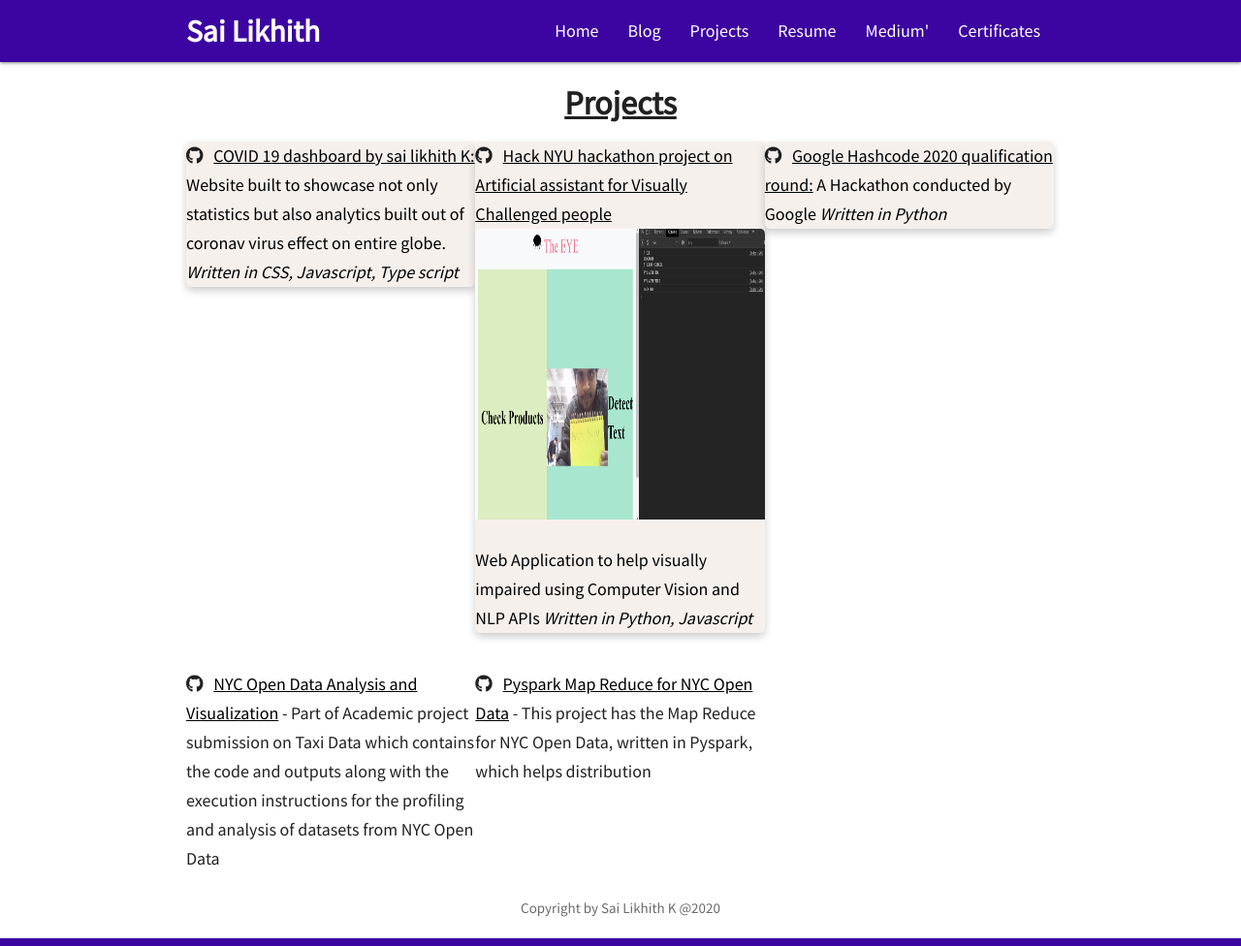
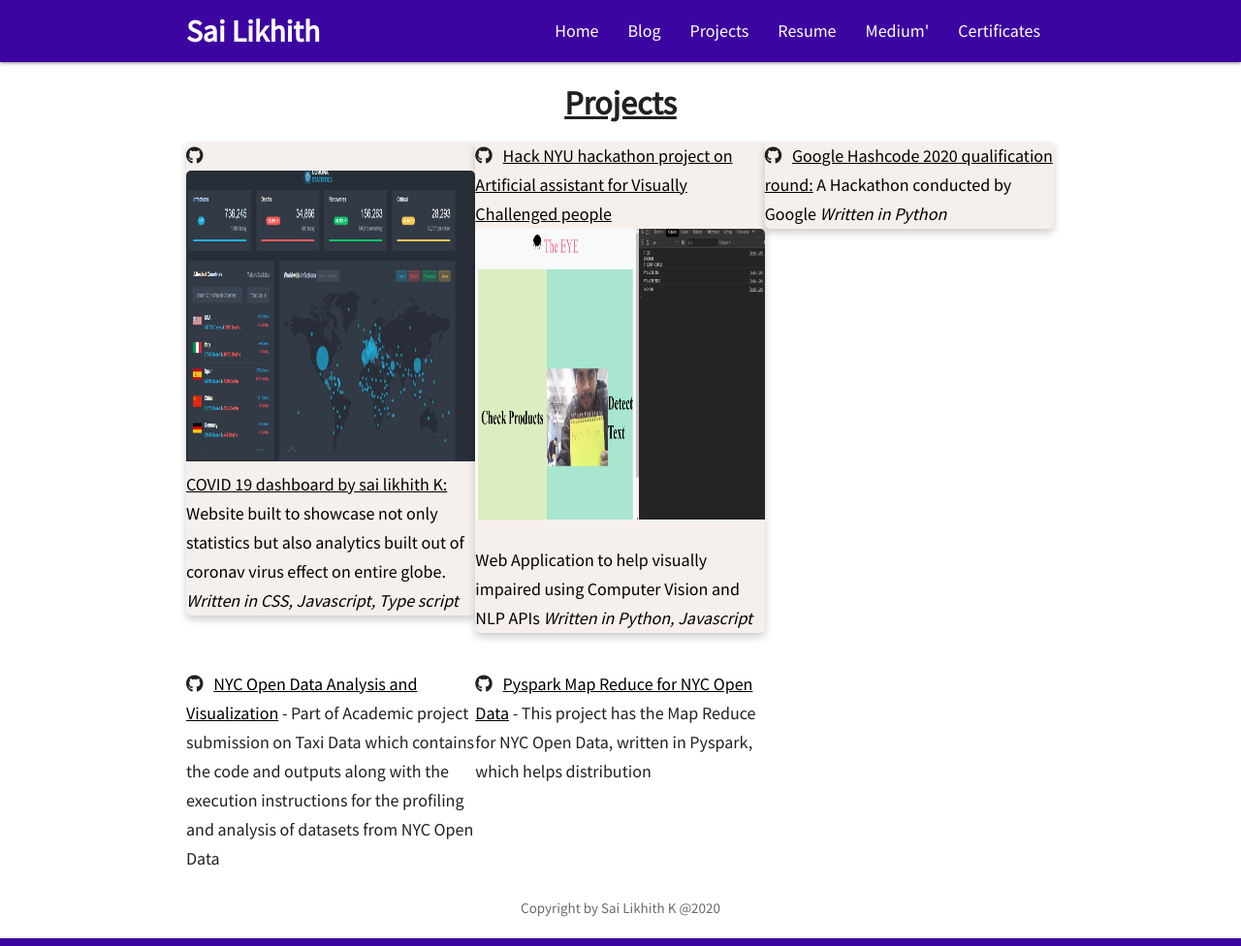
Before and after one commit to SaiLikhith7/Mywebsite, a Jekyll site: the page built from projects.html, in a window 1280 px wide. Shown: the whole page at 97% size. Built offline with Jekyll 4.4.1, drawn with Linux system fonts in a browser that asks for light colours; nearby versions of some CDN libraries.

Commit message:
Update projects.html

```diff
--- a/_includes/projects.html
+++ b/_includes/projects.html
@@ -19,7 +19,7 @@
           <div class="card">
           <i class="fab fa-github"></i>&nbsp;&nbsp;
           <strong>
-            <a img src="./img/covid19.png" alt="Avatar" style="width:100%;height:300px;" href="https://github.com/SaiLikhith7/covid19-by-sailikhithk"><u>COVID 19 dashboard by sai likhith K:</u></a>
+            <a href="https://github.com/SaiLikhith7/covid19-by-sailikhithk"><img src="./img/covid19.png" alt="Avatar" style="width:100%;height:300px;"><u>COVID 19 dashboard by sai likhith K:</u></a>
             <a href="https://github.com/SaiLikhith7/covid19-by-sailikhithk" target="_self">
           Website built to showcase not only statistics but also analytics built out of coronav virus effect on entire globe. <i>Written in CSS, Javascript, Type script </i>
         </a>
```
